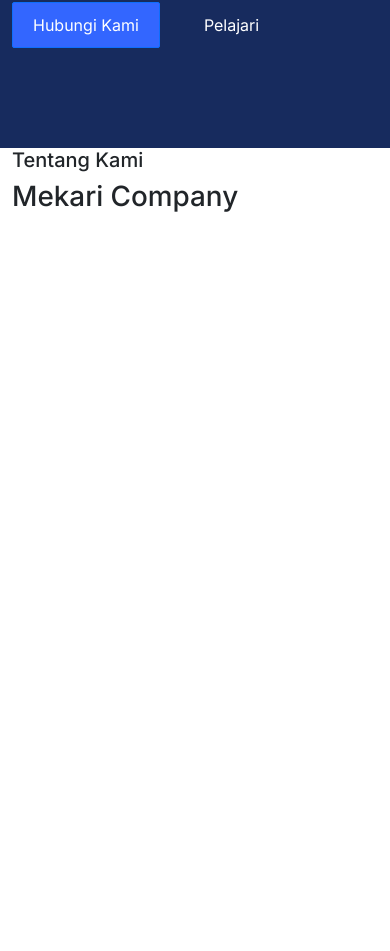
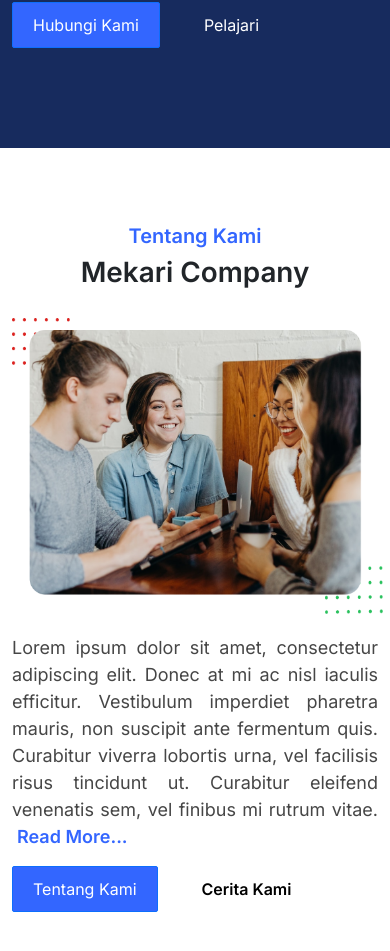
Before and after one commit to ramaherdianto/web-erp, a React (Create React App) app: page / in a window 390 px wide. Shown: the part 761-1712 px from the top of the page. Before the commit the page ends 983 px from the top, so only its background shows below. Built offline with nearby package versions, Linux system fonts and the light colour scheme.

Commit message:
update button components, create AboutUs Section

```diff
--- a/src/App.js
+++ b/src/App.js
@@ -3,7 +3,6 @@
 import "./style/Erp.css";
 import "./App.css";
 import AboutUs from "./components/AboutUs";
-import Container from "react-bootstrap/esm/Container";
 
 function App() {
   return (
@@ -13,9 +12,7 @@
         <Hero />
       </div>
 
-      <Container>
-        <AboutUs />
-      </Container>
+      <AboutUs />
     </>
   );
 }
--- a/src/components/AboutUs.jsx
+++ b/src/components/AboutUs.jsx
@@ -1,11 +1,52 @@
 import React from "react";
+import { useState } from "react";
+import AboutImage from "../assets/about-image.png";
+import ButtonPrimary from "./ButtonPrimary";
+import ButtonSecondary from "./ButtonSecondary";
 
 const AboutUs = () => {
+  const [readMore, setReadMore] = useState(false);
+
+  const extraContent = "Suspendisse lobortis faucibus nisi, eu tempus nunc tincidunt id. Sed convallis tortor lobortis ex consectetur placerat. Vivamus non pretium dui. Aenean sed dui imperdiet, egestas purus a, imperdiet sem.";
+
+  const linkName = readMore ? "Read Less" : "Read More...";
+
   return (
     <>
-      <div className="aboutUs">
-        <h5>Tentang Kami</h5>
-        <h1>Mekari Company</h1>
+      <div className="aboutUsWrapper container d-flex flex-column justify-content-center" id="aboutUs">
+        <h5 className="text-center">Tentang Kami</h5>
+        <h1 className="text-center">Mekari Company</h1>
+        <div className="row innerAboutUs d-flex justify-content-between align-items-center">
+          <div className="col-sm-12 col-md-12 col-lg-6 d-flex justify-content-sm-center justify-content-md-center justify-content-lg-start aboutImage">
+            <img src={AboutImage} alt="About Us" />
+          </div>
+          <div className="col-lg-6 aboutUsTypo">
+            <p className="para-desktop">
+              Lorem ipsum dolor sit amet, consectetur adipiscing elit. Donec at mi ac nisl iaculis efficitur. Vestibulum imperdiet pharetra mauris, non suscipit ante fermentum quis. Curabitur viverra lobortis urna, vel facilisis risus
+              tincidunt ut. Curabitur eleifend venenatis sem, vel finibus mi rutrum vitae.
+              <br />
+              <br />
+              Suspendisse lobortis faucibus nisi, eu tempus nunc tincidunt id. Sed convallis tortor lobortis ex consectetur placerat. Vivamus non pretium dui. Aenean sed dui imperdiet, egestas purus a, imperdiet sem.
+            </p>
+            <p className="para-mobile">
+              Lorem ipsum dolor sit amet, consectetur adipiscing elit. Donec at mi ac nisl iaculis efficitur. Vestibulum imperdiet pharetra mauris, non suscipit ante fermentum quis. Curabitur viverra lobortis urna, vel facilisis risus
+              tincidunt ut. Curabitur eleifend venenatis sem, vel finibus mi rutrum vitae. {readMore && extraContent}
+              <a
+                className="btnReadmore"
+                onClick={() => {
+                  setReadMore(!readMore);
+                }}
+              >
+                {linkName}
+              </a>
+            </p>
+
+            <div className="btnAbout">
+              <ButtonPrimary>Tentang Kami</ButtonPrimary>
+              <ButtonSecondary>Cerita Kami</ButtonSecondary>
+            </div>
+          </div>
+        </div>
       </div>
     </>
   );
--- a/src/components/ButtonPrimary.jsx
+++ b/src/components/ButtonPrimary.jsx
@@ -3,7 +3,7 @@
 const ButtonPrimary = (props) => {
   return (
     <>
-      <button className="btn btn-primary">{props.textButton}</button>
+      <a className="btn btn-primary">{props.children}</a>
     </>
   );
 };
--- a/src/components/ButtonSecondary.jsx
+++ b/src/components/ButtonSecondary.jsx
@@ -3,7 +3,7 @@
 const ButtonSecondary = (props) => {
   return (
     <>
-      <button className="btn btn-outline-primary ms-4">{props.textButton}</button>
+      <a className="btn btn-outline-primary ms-4">{props.children}</a>
     </>
   );
 };
--- a/src/components/Hero.jsx
+++ b/src/components/Hero.jsx
@@ -21,8 +21,8 @@
               <p>ERP software dari Mekari dirancang untuk meningkatkan efisiensi operasional perusahaan melalui solusi otomasi bisnis yang aman dan terintegrasi.</p>
             </div>
             <div className="btn-hero">
-              <ButtonPrimary textButton="Hubungi Kami" />
-              <ButtonSecondary textButton="Pelajari" />
+              <ButtonPrimary>Hubungi Kami</ButtonPrimary>
+              <ButtonSecondary>Pelajari</ButtonSecondary>
             </div>
           </Col>
           <Col lg={6} className="colHero-2">
--- a/src/components/NavigationBar.jsx
+++ b/src/components/NavigationBar.jsx
@@ -21,7 +21,7 @@
                 </a>
               </li>
               <li className="nav-item">
-                <a className="nav-link" href="#aboutus">
+                <a className="nav-link" href="#aboutUs">
                   Tentang Kami
                 </a>
               </li>
@@ -42,7 +42,7 @@
               </li>
             </ul>
             <div className="btn-navbar">
-              <ButtonPrimary textButton="Hubungi Kami" />
+              <ButtonPrimary>Hubungi Kami</ButtonPrimary>
             </div>
           </div>
         </div>
--- a/src/style/Erp.css
+++ b/src/style/Erp.css
@@ -172,6 +172,7 @@
   transition: all 0.3s ease-in-out;
 }
 .navbar .container .navbar-collapse .btn-navbar .btn-primary:hover {
+  color: #fff;
   background-color: transparent;
   border-color: #3366ff;
 }
@@ -252,6 +253,7 @@
   transition: all 0.3s ease-in-out;
 }
 .heroSection .innerHero .colHero-1 .btn-hero .btn-primary:hover {
+  color: #fff;
   background-color: transparent;
   border-color: #3366ff;
 }
@@ -283,4 +285,94 @@
   .heroSection .innerHero .colHero-2 img {
     width: 80vw;
   }
+}
+
+.aboutUsWrapper {
+  padding: 76px 0;
+}
+.aboutUsWrapper h5 {
+  color: #3366ff;
+  font-weight: 600;
+}
+.aboutUsWrapper h1 {
+  font-weight: 600;
+}
+.aboutUsWrapper .innerAboutUs {
+  margin-top: 100px;
+  display: flex;
+  row-gap: 50px;
+}
+@media screen and (max-width: 992px) {
+  .aboutUsWrapper .innerAboutUs {
+    margin-top: 40px;
+    gap: 40px;
+  }
+}
+@media screen and (max-width: 769px) {
+  .aboutUsWrapper .innerAboutUs {
+    margin-top: 40px;
+    gap: 40px;
+  }
+}
+@media screen and (max-width: 576px) {
+  .aboutUsWrapper .innerAboutUs {
+    margin-top: 20px;
+    gap: 20px;
+  }
+}
+.aboutUsWrapper .innerAboutUs .aboutImage img {
+  width: 500px;
+  position: relative;
+}
+@media screen and (max-width: 576px) {
+  .aboutUsWrapper .innerAboutUs .aboutImage img {
+    width: 95vw;
+  }
+}
+.aboutUsWrapper .innerAboutUs .aboutUsTypo p {
+  color: #464646;
+  font-size: 18px;
+}
+@media screen and (max-width: 576px) {
+  .aboutUsWrapper .innerAboutUs .aboutUsTypo .para-desktop {
+    display: none;
+  }
+}
+.aboutUsWrapper .innerAboutUs .aboutUsTypo .para-mobile {
+  display: none;
+}
+.aboutUsWrapper .innerAboutUs .aboutUsTypo .para-mobile .btnReadmore {
+  text-decoration: none;
+  color: #3366ff;
+  font-weight: 600;
+  margin-left: 5px;
+}
+@media screen and (max-width: 576px) {
+  .aboutUsWrapper .innerAboutUs .aboutUsTypo .para-mobile {
+    display: block;
+    text-align: justify;
+  }
+}
+.aboutUsWrapper .innerAboutUs .aboutUsTypo .btnAbout .btn-primary {
+  background: #3366ff;
+  padding: 10px 20px;
+  border-radius: 2px;
+  transition: all 0.3s ease-in-out;
+}
+.aboutUsWrapper .innerAboutUs .aboutUsTypo .btnAbout .btn-primary:hover {
+  color: #3366ff;
+  background-color: transparent;
+  border-color: #3366ff;
+}
+.aboutUsWrapper .innerAboutUs .aboutUsTypo .btnAbout .btn-outline-primary {
+  font-weight: 600;
+  background: transparent;
+  padding: 10px 20px;
+  border: none;
+  border-radius: 2px;
+  transition: all 0.3s ease-in-out;
+  color: #000000;
+}
+.aboutUsWrapper .innerAboutUs .aboutUsTypo .btnAbout .btn-outline-primary:hover {
+  color: #3366ff;
 }/*# sourceMappingURL=erp.css.map */
--- a/src/style/Erp.scss
+++ b/src/style/Erp.scss
@@ -41,24 +41,25 @@
   }
 }
 
-@mixin buttonPrimary {
+@mixin buttonPrimary($hoverColor) {
   background: $primary-color;
   padding: 10px 20px;
   border-radius: 2px;
   transition: all 0.3s ease-in-out;
 
   &:hover {
+    color: $hoverColor;
     background-color: transparent;
     border-color: $primary-color;
   }
 }
-@mixin buttonOutlinePrimary {
+@mixin buttonOutlinePrimary($color) {
   background: transparent;
   padding: 10px 20px;
   border: none;
   border-radius: 2px;
   transition: all 0.3s ease-in-out;
-  color: $font-light;
+  color: $color;
 
   &:hover {
     color: $primary-color;
@@ -221,7 +222,7 @@
         }
 
         .btn-primary {
-          @include buttonPrimary();
+          @include buttonPrimary($font-light);
         }
       }
     }
@@ -298,11 +299,11 @@
         margin-top: 50px;
 
         .btn-primary {
-          @include buttonPrimary();
+          @include buttonPrimary($font-light);
         }
 
         .btn-outline-primary {
-          @include buttonOutlinePrimary();
+          @include buttonOutlinePrimary($font-light);
         }
       }
     }
@@ -326,3 +327,89 @@
     }
   }
 }
+
+// AboutUs Section
+.aboutUsWrapper {
+  padding: 76px 0;
+
+  h5 {
+    color: $primary-color;
+    font-weight: 600;
+  }
+
+  h1 {
+    font-weight: 600;
+  }
+
+  .innerAboutUs {
+    margin-top: 100px;
+    display: flex;
+    row-gap: 50px;
+
+    @include desktop() {
+      margin-top: 40px;
+      gap: 40px;
+    }
+
+    @include tablet() {
+      margin-top: 40px;
+      gap: 40px;
+    }
+
+    @include mobile() {
+      margin-top: 20px;
+      gap: 20px;
+    }
+
+    .aboutImage {
+      img {
+        width: 500px;
+        position: relative;
+
+        @include mobile() {
+          width: 95vw;
+        }
+      }
+    }
+
+    .aboutUsTypo {
+      p {
+        color: $para-color;
+        font-size: 18px;
+      }
+
+      .para-desktop {
+        @include mobile() {
+          display: none;
+        }
+      }
+
+      .para-mobile {
+        display: none;
+
+        .btnReadmore {
+          text-decoration: none;
+          color: $primary-color;
+          font-weight: 600;
+          margin-left: 5px;
+        }
+
+        @include mobile() {
+          display: block;
+          text-align: justify;
+        }
+      }
+
+      .btnAbout {
+        .btn-primary {
+          @include buttonPrimary($primary-color);
+        }
+
+        .btn-outline-primary {
+          font-weight: 600;
+          @include buttonOutlinePrimary($font-dark);
+        }
+      }
+    }
+  }
+}
```
Also changed, not shown: 1 other file (tests, documents, lock files or other folders).
